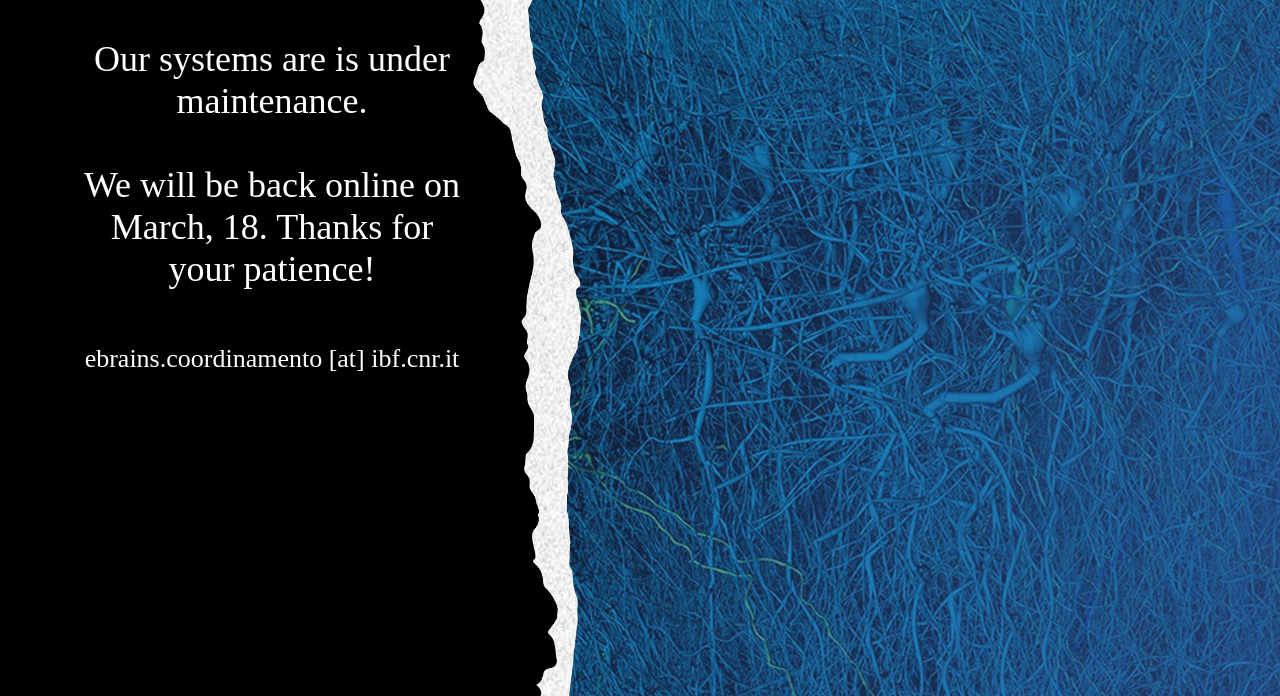
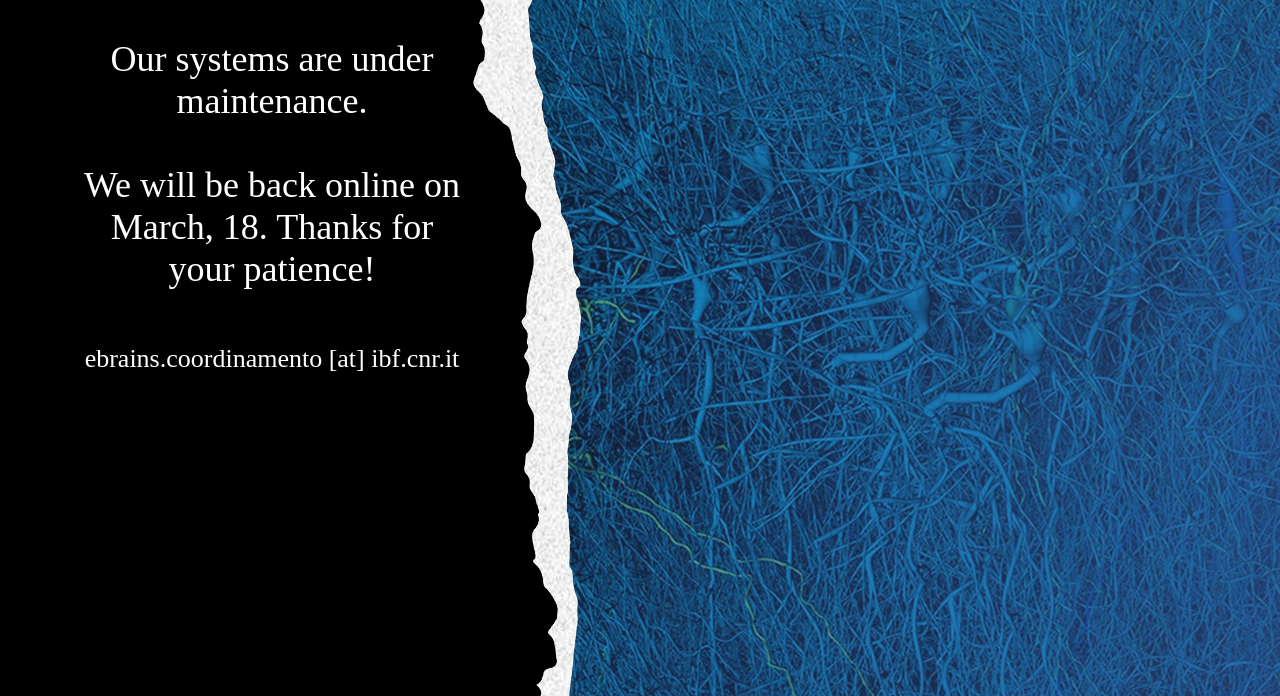
Before and after one commit to cnr-ibf-pa/ebrains-italy-splash, a plain HTML site: page index.html in a window 1280 px wide. Shown: the part 104-800 px from the top of the page. Drawn offline with Linux system fonts and the light colour scheme.

Commit message:
Update index.html

```diff
--- a/index.html
+++ b/index.html
@@ -32,7 +32,7 @@
     <div style="width:30%; margin-left: 80px">
         <br><br>
         <div style="color: rgb(255, 255, 255); text-align: center; font-size: 36px;">
-            Our systems are is under maintenance.
+            Our systems are under maintenance.
             <br><br>
             We will be back online on March, 18.
             Thanks for your patience!
```
